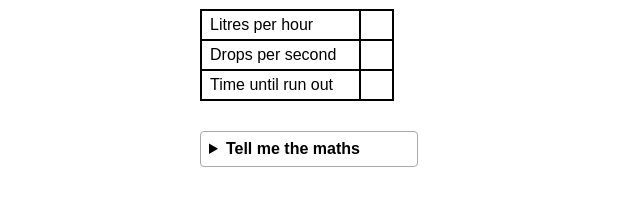
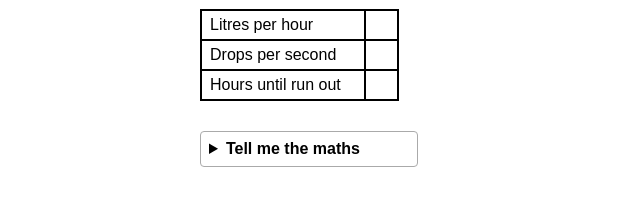
Before and after one commit to LaurenW-rgb/LaurenW-rgb.github.io, a website built with Vite: page FluidRateCalculator.html in a window 1280 px wide. Shown: the part 606-812 px from the top of the page, 0-640 px from the left. Built offline with nearby package versions, Linux system fonts and the light colour scheme.

Commit message:
fluid rate calculator says hour suntil out raather than ambiguous time until out

```diff
--- a/FluidRateCalculator.html
+++ b/FluidRateCalculator.html
@@ -105,7 +105,7 @@
                     <td id="dropsPerSecond"></td>
                 </tr>
                 <tr>
-                    <td>Time until run out</td>
+                    <td>Hours until run out</td>
                     <td id="timeLeft"></td>
                 </tr>
             </table>
```
Also changed, not shown: CRICalculator.html (+0 -1 lines).
